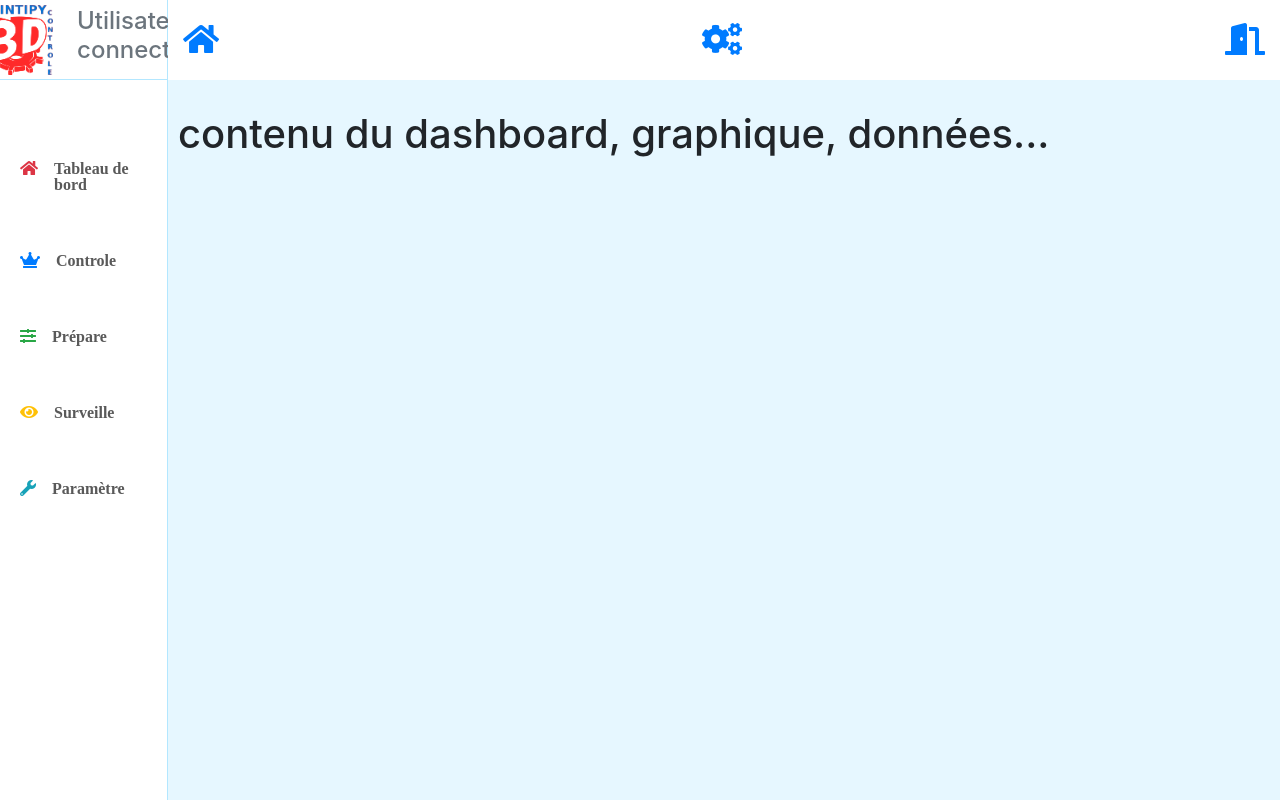
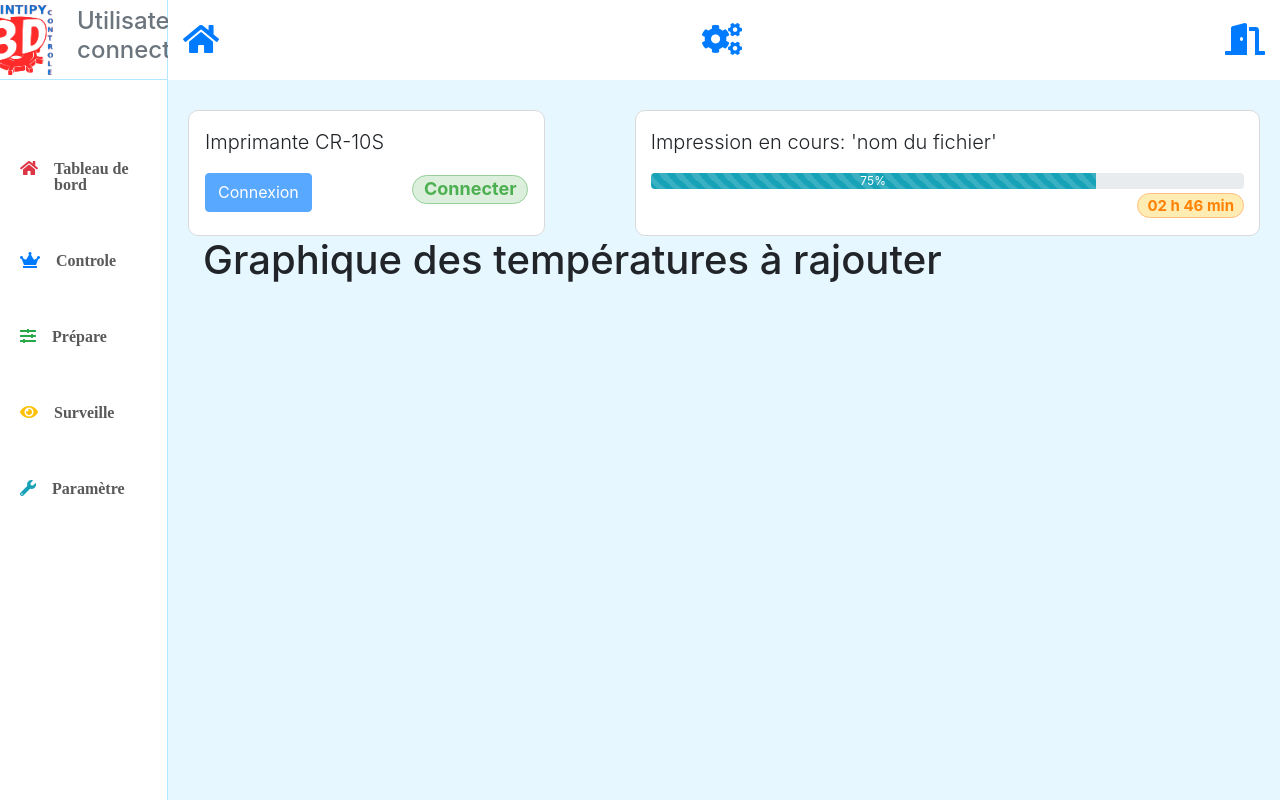
Before and after one commit to riderflo85/printipy, a Django app: page /control/dashboard in a window 1280 px wide. Run offline with Django 3.2, Linux system fonts and the light colour scheme; some libraries are stand-ins or nearby versions.

Commit message:
Ajout de widget/graphique sur le dashboard (front-end)

```diff
--- a/printercontrol/static/printercontrol/css/mycustom.css
+++ b/printercontrol/static/printercontrol/css/mycustom.css
@@ -65,5 +65,33 @@ section
 
 .content
 {
-    padding: 110px 10px 20px 10px;
+    padding: 110px 20px 20px 20px;
 }
+
+.widget
+{
+    background-color: white;
+    border: 1px solid rgb(217, 217, 217);
+    border-radius: 10px;
+}
+
+.badge-connect
+{
+    background-color: #dcefdd;
+    color: #4caf50;
+    border: 1px solid #95d097;
+}
+
+.badge-noconnect
+{
+    background-color: #ffebee;
+    color: #f44336;
+    border: 1px solid #f98E86;
+}
+
+.badge-chrono
+{
+    background-color: #ffecb3;
+    color: #ff8205;
+    border: 1px solid #ffbf80;
+}
--- a/printercontrol/templates/printercontrol/dashboard.html
+++ b/printercontrol/templates/printercontrol/dashboard.html
@@ -3,7 +3,38 @@
 {% block content %}
 
 <div class="content">
-    <h1>contenu du dashboard, graphique, données...</h1>
+    <div class="container-fluid">
+        <div class="row">
+            <div class="col-12 col-lg-4 widget p-3">
+                <div>
+                    <p class="lead">Imprimante CR-10S</p>
+                </div>
+                <div class="d-flex justify-content-between">
+                    <button class="btn btn-primary" disabled>Connexion</button>
+                    <h4><span class="badge badge-pill badge-connect">Connecter</span></h4>
+                </div>
+            </div>
+            <div class="col-12 col-lg-7 offset-lg-1 widget pt-3">
+                <div>
+                    <p class="lead">Impression en cours: 'nom du fichier'</p>
+                </div>
+                <div class="progress">
+                    <div class="progress-bar progress-bar-striped progress-bar-animated bg-info" role="progressbar" style="width: 75%" aria-valuenow="75" aria-valuemin="0" aria-valuemax="100">75%</div>
+                </div>
+                <div>
+                    <p class="lead text-right"><span class="badge badge-pill badge-chrono">02 h 46 min</span></p>
+                </div>
+            </div>
+        </div>
+    </div>
+
+    <div class="container-fluid">
+        <div class="row">
+            <div class="col-12">
+                <h1>Graphique des températures à rajouter</h1>
+            </div>
+        </div>
+    </div>
 </div>
 
 {% endblock content %}
```
